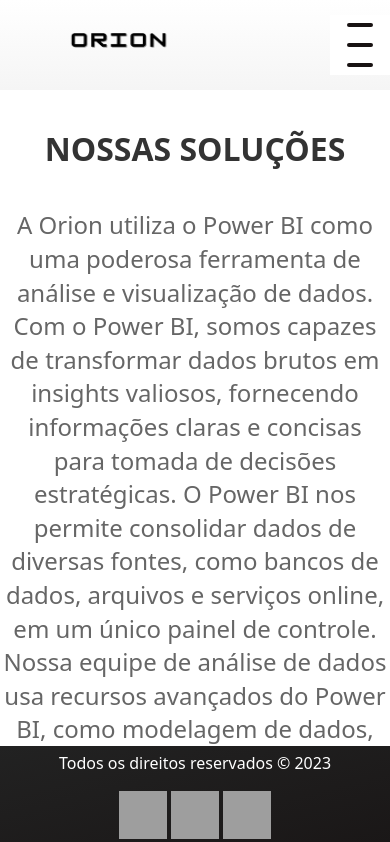
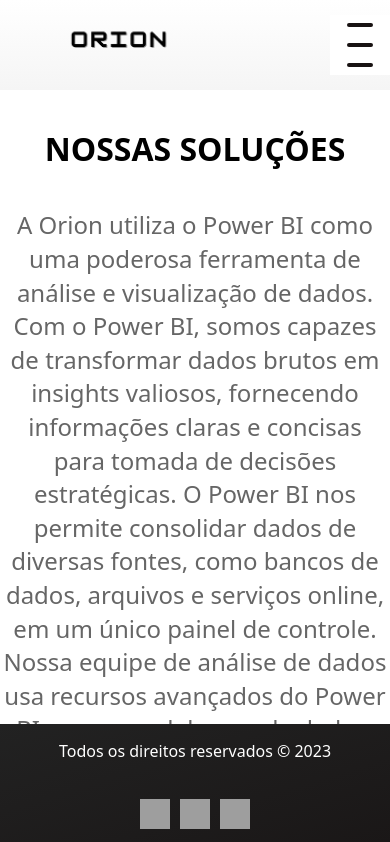
Before and after one commit to lucasroque27/lucasroque27.github.io, a plain HTML site: page solucoes.html in a window 390 px wide. Shown: the top 842 px of the page. Drawn offline with nearby package versions, Linux system fonts and the light colour scheme; grey boxes are pictures that could not be loaded.

Commit message:
Update solucoes.css
SITE RESPONSIVO

```diff
--- a/solucoes.css
+++ b/solucoes.css
@@ -1,4 +1,4 @@
-@import url('https://fonts.googleapis.com/css2?family=MedievalSharp&display=swap');
+@import url('https://fonts.googleapis.com/css?family=MedievalSharp&display=swap');
 
 * {
   margin: 0;
@@ -58,7 +58,6 @@
   margin: 0 10px;
 }
 
-a,
 a {
   text-decoration: none;
   color: rgb(14, 12, 12);
@@ -69,7 +68,7 @@
   transform: scale(1.1);
 }
 
-@media (max-width: 1000px) {
+@media (max-width: 767px) {
   body {
     overflow-x: hidden;
   }
@@ -93,7 +92,7 @@
 
 .topo > div > img {
   width: 200px;
-  height: 100px;
+  height: auto;
   display: block;
   margin-left: auto;
   margin-right: auto;
@@ -128,20 +127,6 @@
 
 /* fim do BURGUER */
 
-/* FUNDO DO SITE */
-body {
-  background: linear-gradient(to bottom, #b3d0e9, #fcbf54);
-}
-
-
-
-/* FUNDO DO SITE */
-
-/* TITULO 01 */
-
-/* Estilos para o container principal */
-/* Estilos para o título 1 */
-/* Estilos para o título 1 */
 .conteudo {
   max-width: 800px;
   text-align: center;
@@ -150,10 +135,9 @@
   padding-bottom: 100px; /* Adicione um preenchimento inferior para acomodar o conteúdo */
 }
 
-
 .conteudo h1 {
   font-size: 32px;
-  color: #333;
+  color: black;
   font-weight: bold;
   margin-bottom: 20px;
   margin-top: 40px;
@@ -167,10 +151,17 @@
   margin-top: 40px;
 }
 
+.conteudo > div > img {
+  align-items: center;
+  width: 70%;
+  max-width: 100%;
+  height: auto;
+}
+
 /* Estilos para o carrossel */
 .carousel {
   position: relative;
-  width: 70%;
+  width: 100%;
   height: 400px;
   overflow: hidden;
   margin: auto;
@@ -249,7 +240,7 @@
 }
 
 .titulo2 h2 {
-  font-size: 24px;
+  font-size: 1.5em;
   color: #333;
   margin-bottom: 20px;
   line-height: 1.5;
@@ -262,15 +253,36 @@
   bottom: 0;
   left: 0;
   width: 100%;
-  background: linear-gradient(to bottom right, #222222, #1a1717 );
+  background: linear-gradient(to bottom right, #222222, #1a1717);
   color: #fff;
   text-align: center;
   padding: 5px;
 }
 
+@media (max-width: 767px) {
+  footer {
+    display: flex;
+    flex-direction: column;
+    justify-content: center;
+    align-items: center;
+    text-align: center;
+    height: auto;
+  }
 
+  footer div {
+    display: flex;
+    flex-wrap: wrap;
+    justify-content: center;
+    align-items: center;
+    gap: 10px;
+    padding: 10px;
+  }
 
-
+  footer img {
+    width: 30px;
+    height: 30px;
+  }
+}
 
 body {
   background-image: url(fundos/bucetinha.jpg);
@@ -279,6 +291,11 @@
   background-attachment: fixed;
   background-size: cover;
 }
-/* Adicione aqui os estilos desejados para o footer */
 
-/* FIM DO SITE */
+
+
+
+
+
+/* Fonte personalizada */
+@import url('https://fonts.googleapis.com/css?family=Roboto:400,700&display=swap');
```
